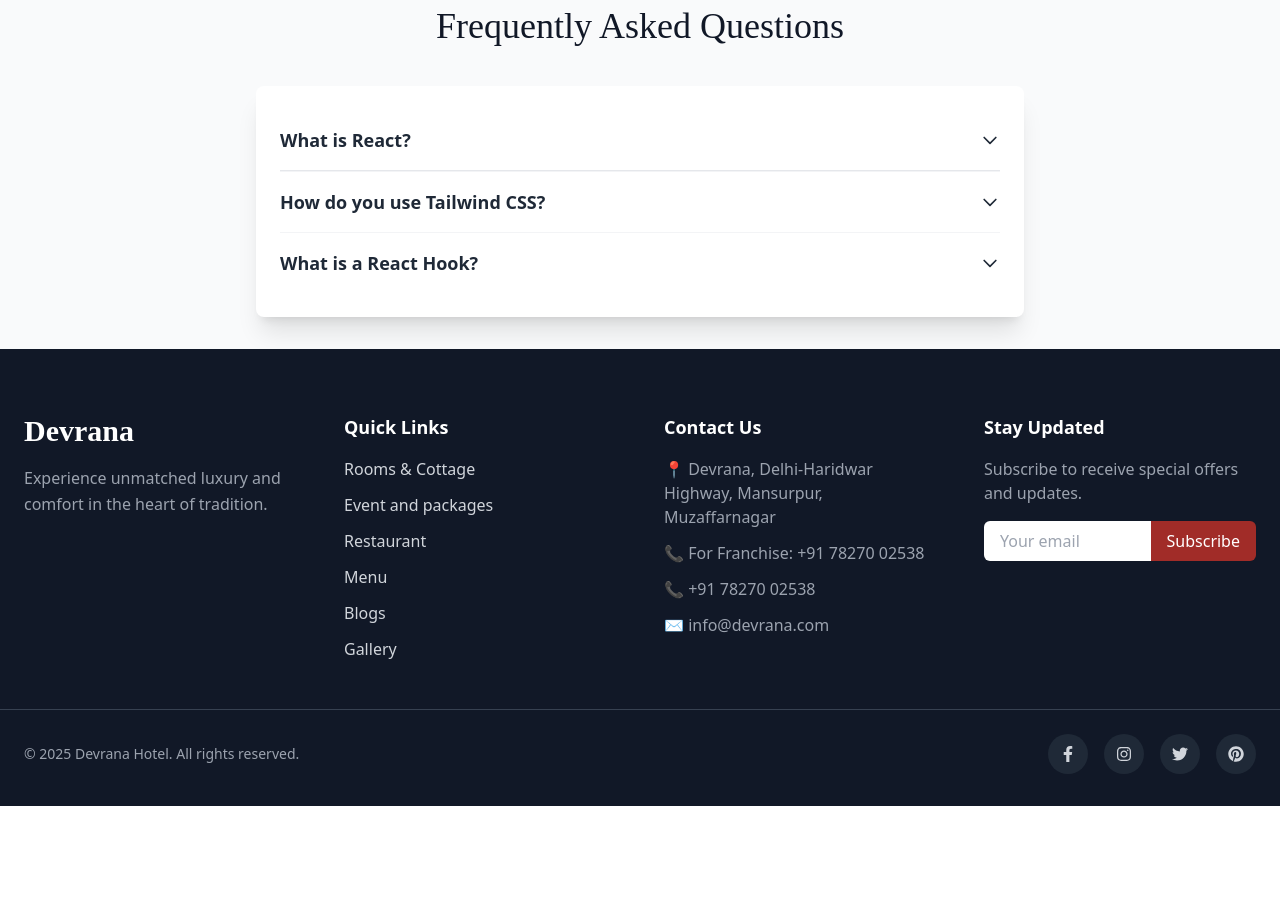
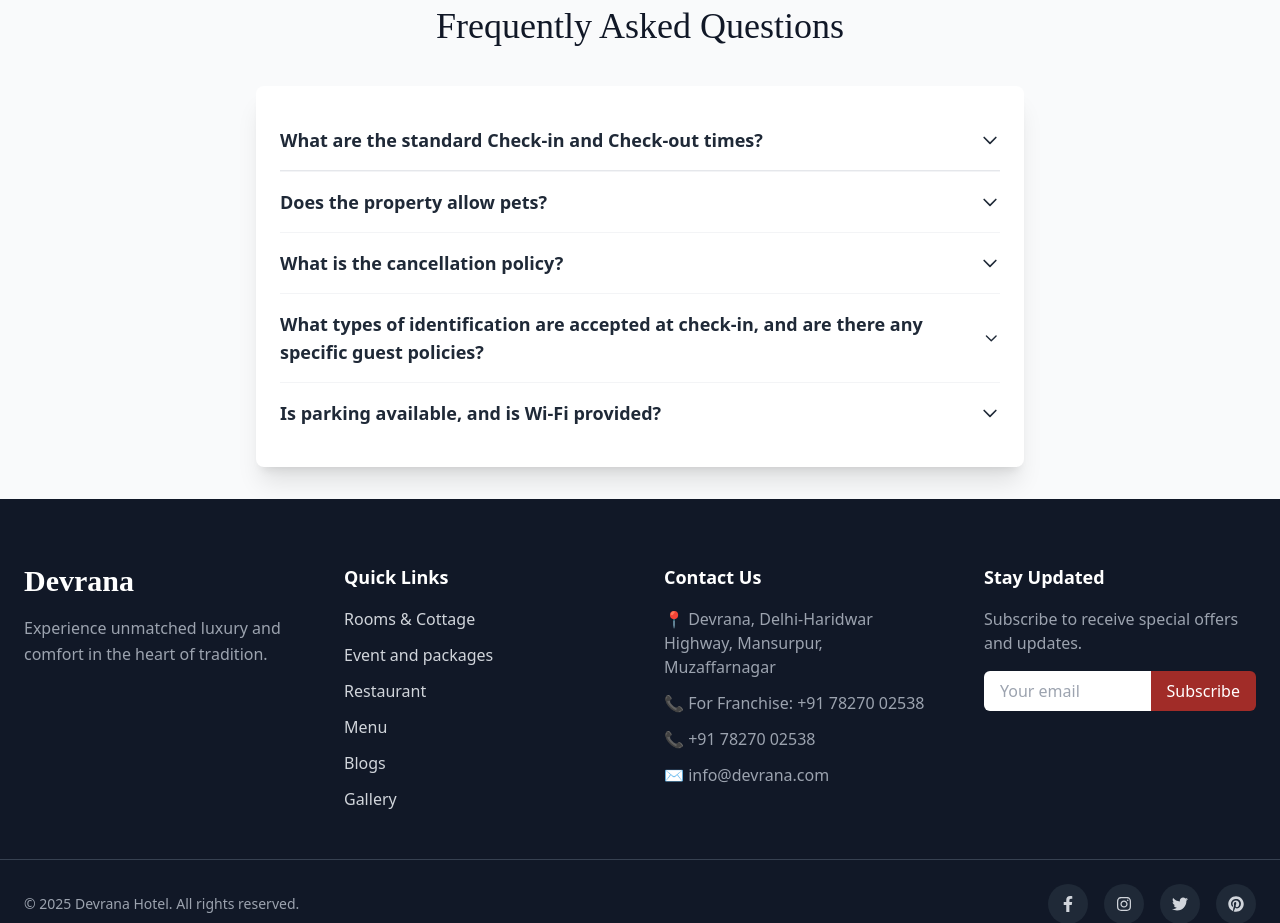
Before and after one commit to risezonic567/Devrana, a React (Vite) app: page /about-us in a window 1280 px wide. Shown: the part 4340-5263 px from the top of the page. Before the commit the page ends 5146 px from the top, so only its background shows below. Built offline with nearby package versions, Linux system fonts and the light colour scheme.

Commit message:
homerestro

```diff
--- a/src/components/FAQList.jsx
+++ b/src/components/FAQList.jsx
@@ -5,18 +5,28 @@
 const faqData = [
     {
         id: 1,
-        question: "What is React?",
-        answer: "React is a JavaScript library for building user interfaces, primarily used for single-page applications.",
+        question: "What are the standard Check-in and Check-out times?",
+        answer: "The standard Check-in time is 12:00 PM (Noon), and the standard Check-out time is 12:00 PM (Noon). Early check-in or late check-out is often subject to availability and may incur extra charges.",
     },
     {
         id: 2,
-        question: "How do you use Tailwind CSS?",
-        answer: "Tailwind CSS is a utility-first CSS framework. You apply styles by adding predefined classes directly to your HTML/JSX elements.",
+        question: "Does the property allow pets?",
+        answer: "yes, pets are generally allowed at Devrana Hotel/ Resort.",},
+    {
+        id: 3,
+        question: "What is the cancellation policy?",
+        answer: "The cancellation policy depends on the specific rate booked. Fully refundable room rates are typically available, allowing cancellation up to a few days before check-in. You should always confirm the exact terms of your specific booking.",
     },
     {
-        id: 3,
-        question: "What is a React Hook?",
-        answer: "React Hooks are functions that let you 'hook into' React state and lifecycle features from function components. The most common are useState and useEffect.",
+        id:4,
+        question:"What types of identification are accepted at check-in, and are there any specific guest policies?",
+        answer:"Accepted ID proofs usually include Passport, Aadhaar Card, and Driving License. Please note that for some properties under the name 'Devrana Resort,' unmarried couples are often not allowed, and guests with local IDs may not be accepted for reservation.",
+
+    },
+    {
+        id:5,
+        question:"Is parking available, and is Wi-Fi provided?",
+        answer:"Yes, free self-parking is typically available on-site, and free Wi-Fi is provided in the rooms for gueests.",
     },
 ];
 
--- /dev/null
+++ b/src/components/HomeResto.jsx
@@ -0,0 +1,63 @@
+import React from 'react'
+// Import Swiper React components
+import { Swiper, SwiperSlide } from 'swiper/react';
+
+// Import Swiper styles
+import 'swiper/css';
+import 'swiper/css/pagination';
+
+// import './styles.css';
+
+// import required modules
+import { Pagination } from 'swiper/modules';
+import img1 from "../images/home/1.png"
+export default function HomeResto() {
+    return (
+        <div className=' relative bg-Lightcolor'>
+            <div
+                className="absolute inset-0 bg-no-repeat bg-bottom animate-pulse "
+                style={{
+                    backgroundImage: "url('https://html.tonatheme.com/2022/royalking/assets/images/shape/pattern-3.png')",
+                }}
+            ></div>
+            <div className=' flex justify-evenly items-center mt-20 mb-20 max-w-7xl mx-auto gap-10  text-white py-12' >
+
+                <div className=' w-1/2 h-80 rounded-lg overflow-hidden  p-6 bg-Lightcolor'>
+                    <div>
+                        <h3 className='uppercase font-serif tracking-wider text-lg mt-3 '>Devrana</h3>
+                        <h3 className='font-serif tracking-wider text-6xl mt-3 '>Restaurant</h3>
+                        <p className='text-gray-50 mt-3'>Lorem ipsum dolor, sit amet consectetur adipisicing elit. Optio sint doloribus sed assumenda illo perferendis dignissimos magni ipsa natus asperiores rerum facilis earum dolores corporis corrupti est, nostrum aperiam consequatur placeat expedita obcaecati possimus tempore.</p>
+                    </div>
+                    <button className=" bg-primary text-white px-4 py-2 mt-4" >Discover More</button>
+                </div>
+                <div className=' w-1/2 relative h-80 rounded-lg overflow-hidden'>
+                    <Swiper
+                        direction={'vertical'}
+                        pagination={{
+                            clickable: true,
+                        }}
+                        autoplay={{
+                            delay: 1000,
+                            disableOnInteraction: false,
+
+                        }}
+                        loop={true}
+                        modules={[Pagination]}
+                        className="mySwiper"
+                    >
+                        <SwiperSlide className='swiper-slide-menu relative' ><img src={img1} alt="" /></SwiperSlide>7
+                        <SwiperSlide className='swiper-slide-menu relative' ><img src={img1} alt="" /></SwiperSlide>
+                        <SwiperSlide className='swiper-slide-menu relative' ><img src={img1} alt="" /></SwiperSlide>
+                        <SwiperSlide className='swiper-slide-menu relative' ><img src={img1} alt="" /></SwiperSlide>
+                        <SwiperSlide className='swiper-slide-menu relative' ><img src={img1} alt="" /></SwiperSlide>
+                        <SwiperSlide className='swiper-slide-menu relative' ><img src={img1} alt="" /></SwiperSlide>
+                        <SwiperSlide className='swiper-slide-menu relative' ><img src={img1} alt="" /></SwiperSlide>
+                        <SwiperSlide className='swiper-slide-menu relative' ><img src={img1} alt="" /></SwiperSlide>
+                        <SwiperSlide className='swiper-slide-menu relative' ><img src={img1} alt="" /></SwiperSlide>
+                    </Swiper>
+
+                </div>
+            </div>
+        </div>
+    )
+}
--- a/src/index.css
+++ b/src/index.css
@@ -13,3 +13,27 @@
 /* :root {
   --theme-color: #C77A63;
 } */
+
+
+.swiper {
+  width: 100%;
+  height: 100%;
+}
+
+.swiper-slide {
+  text-align: center;
+  font-size: 18px;
+  /* background: #444; */
+
+  /* Center slide text vertically */
+  display: flex;
+  justify-content: center;
+  align-items: center;
+}
+
+.swiper-slide-menu img {
+  display: block;
+  width: 100%;
+  height: 100%;
+  object-fit: contain;
+}
--- a/src/pages/GalleryPage.jsx
+++ b/src/pages/GalleryPage.jsx
@@ -1,3 +1,4 @@
+/* eslint-disable no-unused-vars */
 import { useEffect, useState } from "react";
 import { motion, AnimatePresence } from "framer-motion";
 import { FaTimes, FaChevronLeft, FaChevronRight } from "react-icons/fa";
--- a/src/pages/Home.jsx
+++ b/src/pages/Home.jsx
@@ -13,6 +13,7 @@
 import WhatsAppSticky from '../components/WhatsAppSticky'
 import CallSticky from '../components/CallSticky'
 import Franchise from '../components/Franchise'
+import HomeResto from '../components/HomeResto'
 
 
 export default function Home() {
@@ -27,7 +28,8 @@
       <AboutSection/>
       <SpecialOffers/>
       <RoomsSlider/>
-      <Amenities/>
+      <HomeResto/>
+      {/* <Amenities/> */}
       <FunFacts/>
       <OffersSection/>
       <VideoSection/>
```
Also changed, not shown: src/images/home/1.png (added).
